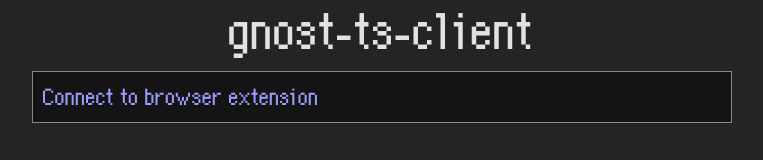
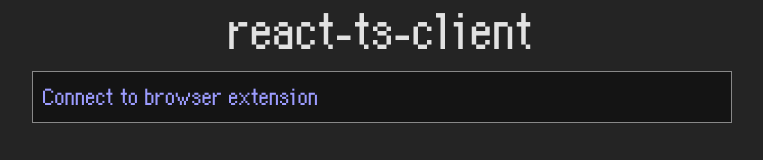
Before and after one commit to barkyq/react-ts-client, a React (Vite) app: page / in a window 1280 px wide. Shown: the top 160 px of the page, without its empty margins (258-1021 px from the left). Built offline with nearby package versions, Linux system fonts and the light colour scheme.

Commit message:
update title

```diff
--- a/package.json
+++ b/package.json
@@ -1,5 +1,5 @@
 {
-  "name": "gnost-ts-client",
+  "name": "react-ts-client",
   "private": true,
   "version": "0.0.0",
   "type": "module",
--- a/src/App.tsx
+++ b/src/App.tsx
@@ -297,7 +297,7 @@ function App() {
 
     return (
         <div className="App">
-            <div className={"titlebar"}><span>gnost-ts-client</span></div>
+            <div className={"titlebar"}><span>react-ts-client</span></div>
             <div className="loginBox">
                 {pk === "" && <a onClick={pubkeyConnect}>{"Connect to browser extension"}</a>}
                 {pk !== "" && <>
```
